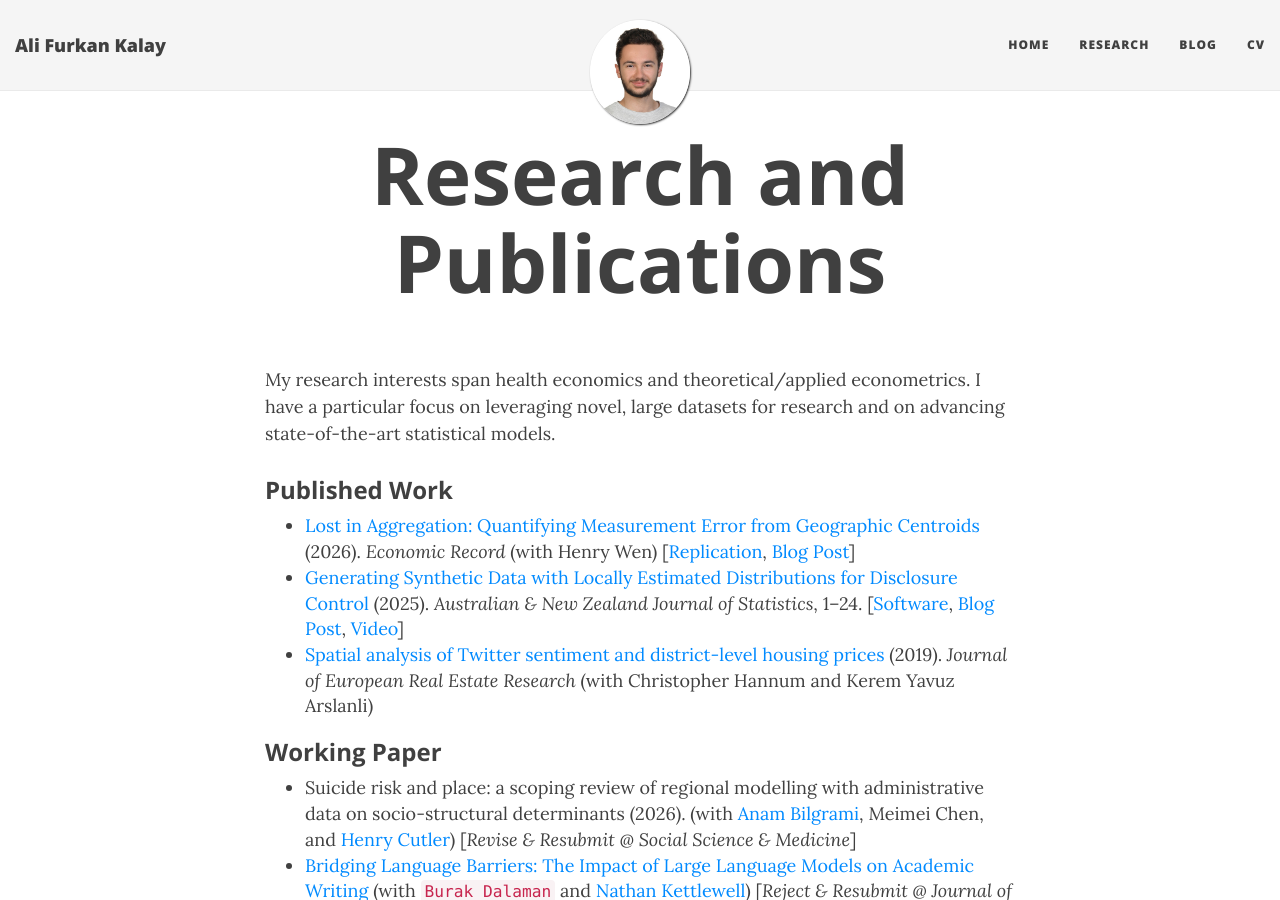
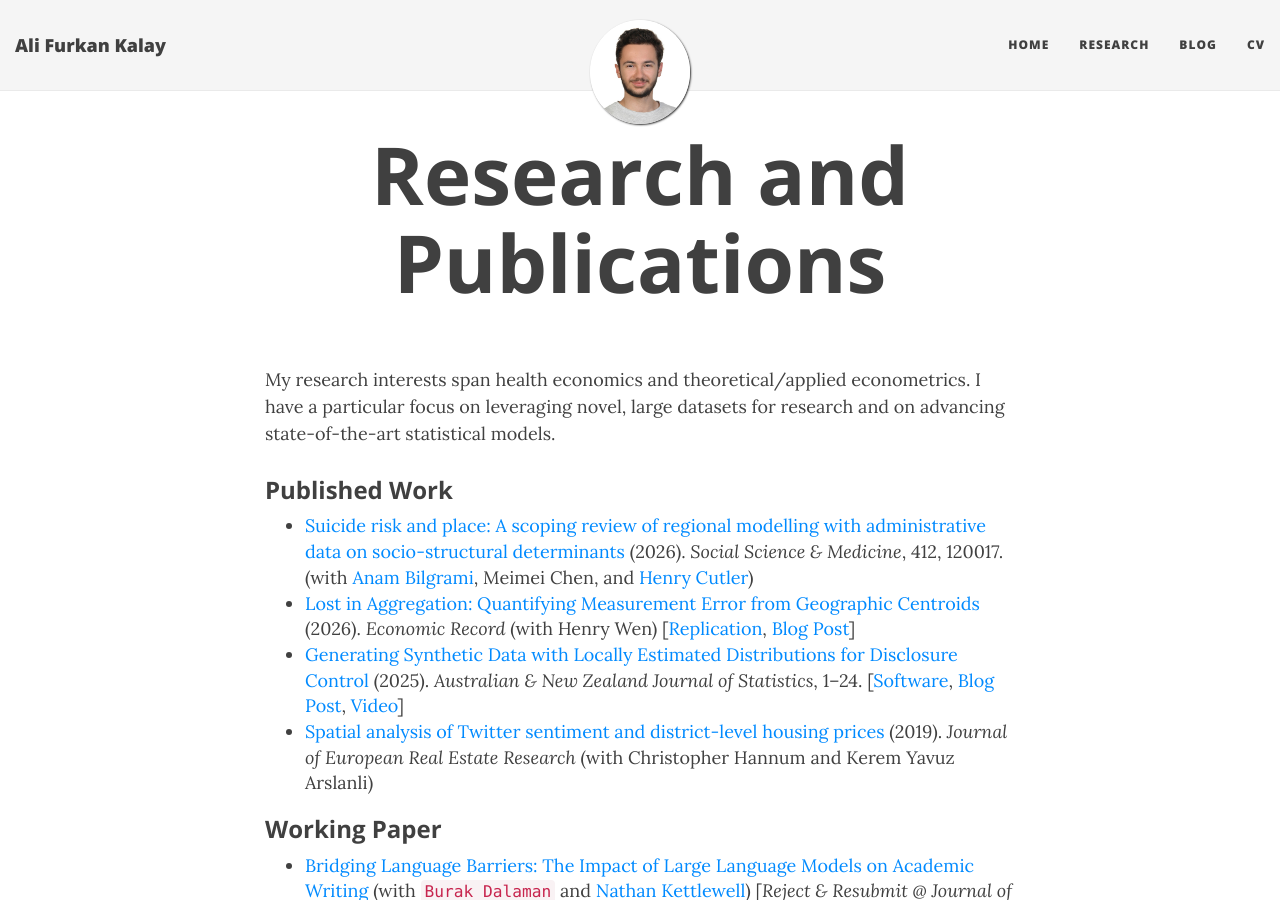
Before and after one commit to alfurka/alfurka.github.io, a Jekyll site: the page built from research.md, in a window 1280 px wide and 900 px high. Built offline with Jekyll 4.4.1, drawn with Linux system fonts in a browser that asks for light colours; nearby versions of some CDN libraries.

Commit message:
Add published SSM paper (suicide risk and place scoping review) to research page and CV

```diff
--- a/research.md
+++ b/research.md
@@ -7,13 +7,13 @@ My research interests span health economics and theoretical/applied econometrics
 
 ### Published Work
 
+- [Suicide risk and place: A scoping review of regional modelling with administrative data on socio-structural determinants](https://doi.org/10.1016/j.socscimed.2026.120017) (2026). *Social Science & Medicine*, 412, 120017. (with [Anam Bilgrami](https://sites.google.com/mq.edu.au/anambilgrami/home), Meimei Chen, and [Henry Cutler](https://researchers.mq.edu.au/en/persons/henry-cutler))
 - [Lost in Aggregation: Quantifying Measurement Error from Geographic Centroids](https://doi.org/10.1111/1475-4932.70072) (2026). *Economic Record* (with Henry Wen) [[Replication](https://github.com/alfurka/quantify-measurement-error-replication-codes), [Blog Post](https://alfurka.github.io/2026-09-22-lost-in-aggregation-geographic-centroids/)]
 - [Generating Synthetic Data with Locally Estimated Distributions for Disclosure Control](https://doi.org/10.1111/anzs.70032) (2025). *Australian & New Zealand Journal of Statistics*, 1–24. [[Software](https://github.com/alfurka/synloc), [Blog Post](https://alfurka.github.io/2025-12-16-synthetic-data-paper-published/), [Video](https://www.youtube.com/watch?v=FzvWzG_t2mM)]
 - [Spatial analysis of Twitter sentiment and district-level housing prices](https://www.emerald.com/insight/content/doi/10.1108/JERER-08-2018-0036/full/html) (2019). *Journal of European Real Estate Research* (with Christopher Hannum and Kerem Yavuz Arslanli)
 
 ### Working Paper
 
-- Suicide risk and place: a scoping review of regional modelling with administrative data on socio-structural determinants (2026). (with [Anam Bilgrami](https://sites.google.com/mq.edu.au/anambilgrami/home), Meimei Chen, and [Henry Cutler](https://researchers.mq.edu.au/en/persons/henry-cutler)) [*Revise & Resubmit @ Social Science & Medicine*]
 - [Bridging Language Barriers: The Impact of Large Language Models on Academic Writing](https://www.iza.org/publications/dp/18215/bridging-language-barriers-the-impact-of-large-language-models-on-academic-writing) (with `Burak Dalaman` and [Nathan Kettlewell](https://sites.google.com/site/nrkettlewell/)) [*Reject & Resubmit @ Journal of Information Technology*, [SSRN](https://papers.ssrn.com/sol3/papers.cfm?abstract_id=5656465)]
 - Social Interactions in the Demand for Private Health Insurance: Evidence from Linked Employer-Employee Data. ([Alicia N. Rambaldi](https://www.aliciarambaldi.net/) and [Chris Rose](https://sites.google.com/site/christiernrose/))
 - [Linked Administrative Data and Estimating the Marginal Willingness to Pay for Amenities](https://iariw.org/wp-content/uploads/2024/08/4B-2Rambaldi.pdf) (2024). ([Alicia N. Rambaldi](https://www.aliciarambaldi.net/) and [James Hansen](https://sites.google.com/site/jamesfrhansen/home))
```
Also changed, not shown: 3 other files.
